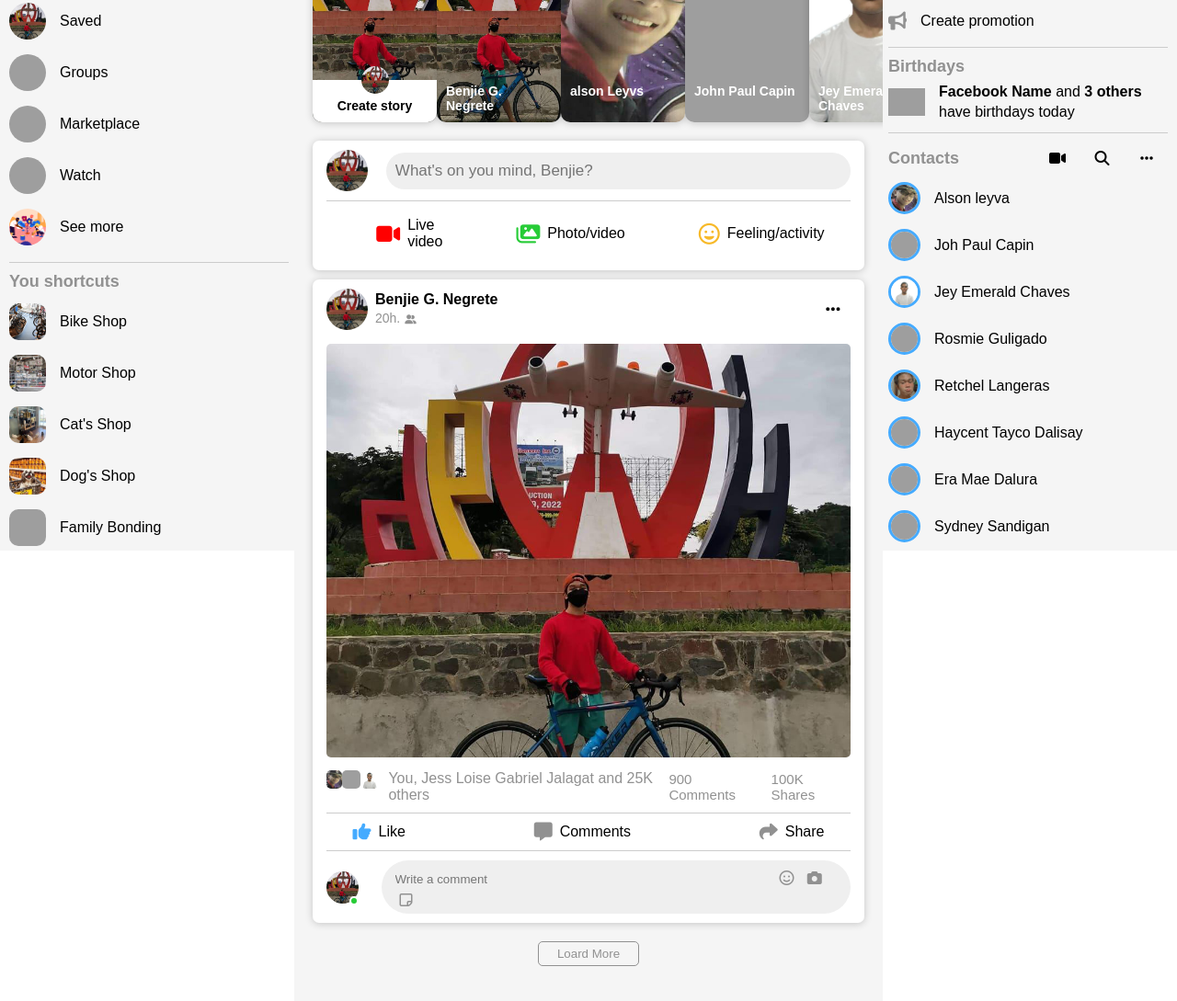
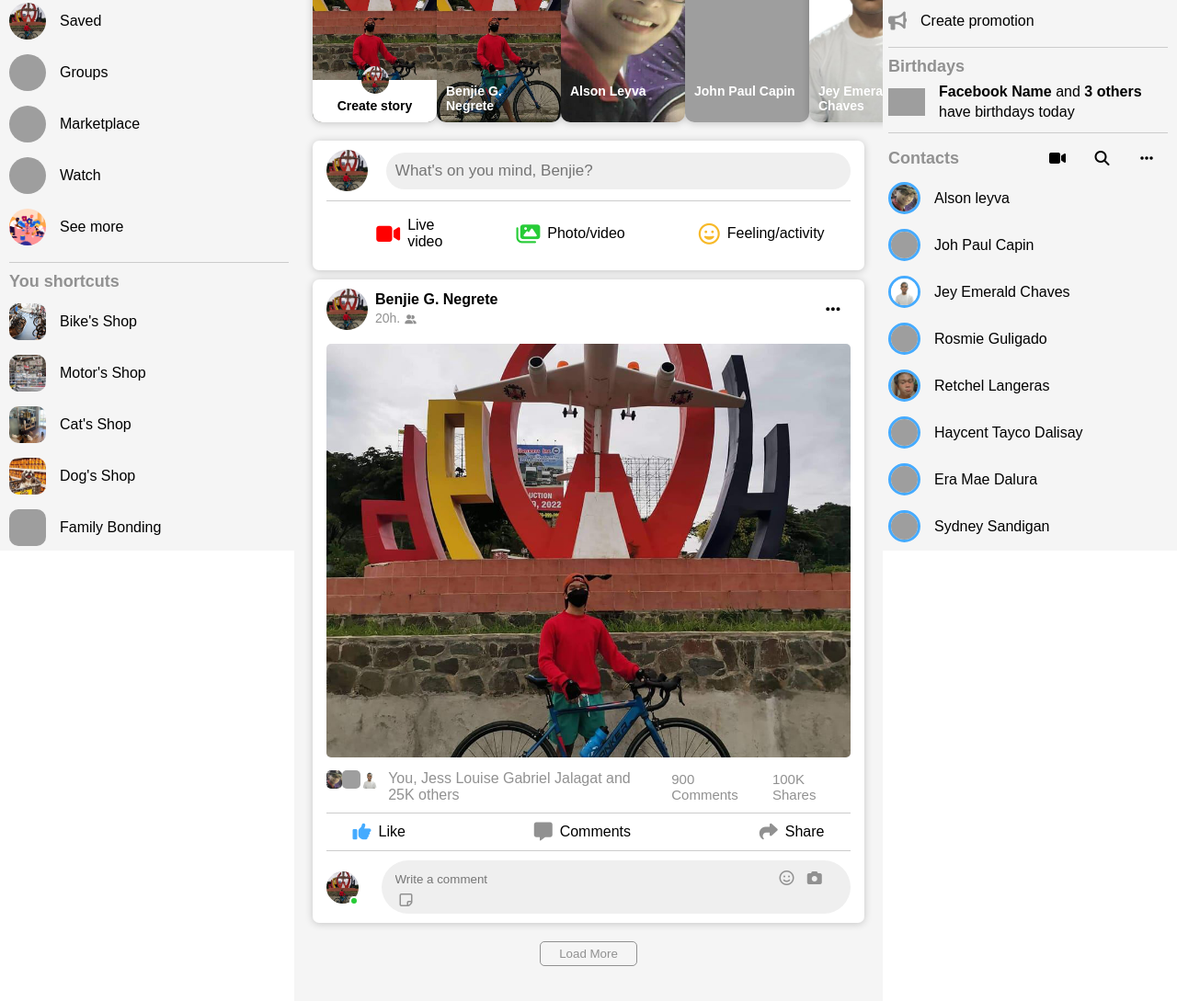
Before and after one commit to Benjie09/facebook-clone, a plain HTML site: page index.html in a window 1280 px wide. Shown: the part 197-1286 px from the top of the page at 92% size. Drawn offline with Linux system fonts and the light colour scheme; grey boxes are pictures that could not be loaded.

Commit message:
second commit

```diff
--- a/index.html
+++ b/index.html
@@ -102,12 +102,12 @@
 
             <div class="shortcuts">
                 <img src="bike.png">
-                <p>Bike Shop</p>
+                <p>Bike's Shop</p>
             </div>
 
             <div class="shortcuts">
                 <img src="motor.png">
-                <p>Motor Shop</p>
+                <p>Motor's Shop</p>
             </div>
 
             <div class="shortcuts">
@@ -178,7 +178,7 @@
                     </div>
 
                     <div class="story_name">
-                        <p class="name">alson Leyvs</p>
+                        <p class="name">Alson Leyva</p>
                     </div>
 
                 </div>
@@ -292,7 +292,7 @@
                         <img src="alson.png">
                         <img src="capin.png">
                         <img src="jey emerald.png">
-                        <p>You, Jess Loise Gabriel Jalagat and 25K others</p>
+                        <p>You, Jess Louise Gabriel Jalagat and 25K others</p>
                     </div>
 
                     <div class="comment">
@@ -346,7 +346,7 @@
 
 
             <div class="loard">
-                <button>Loard More</button>
+                <button>Load More</button>
             </div>
 
 
```
